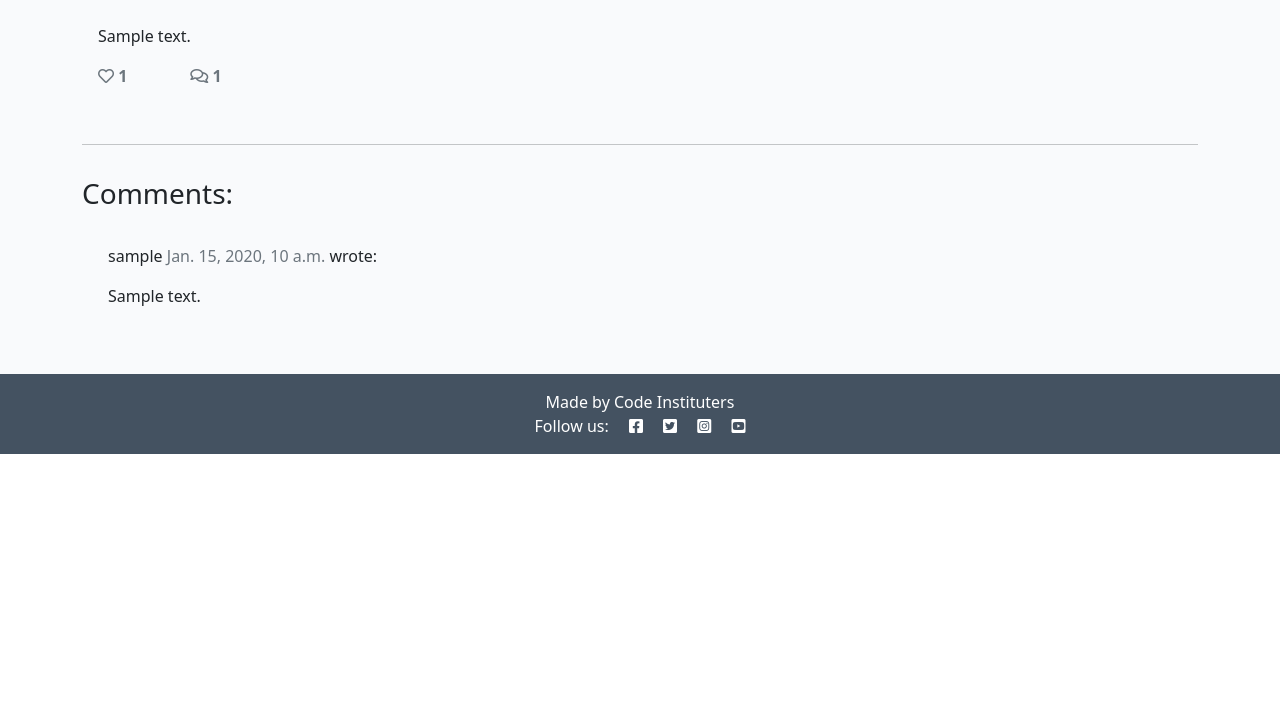
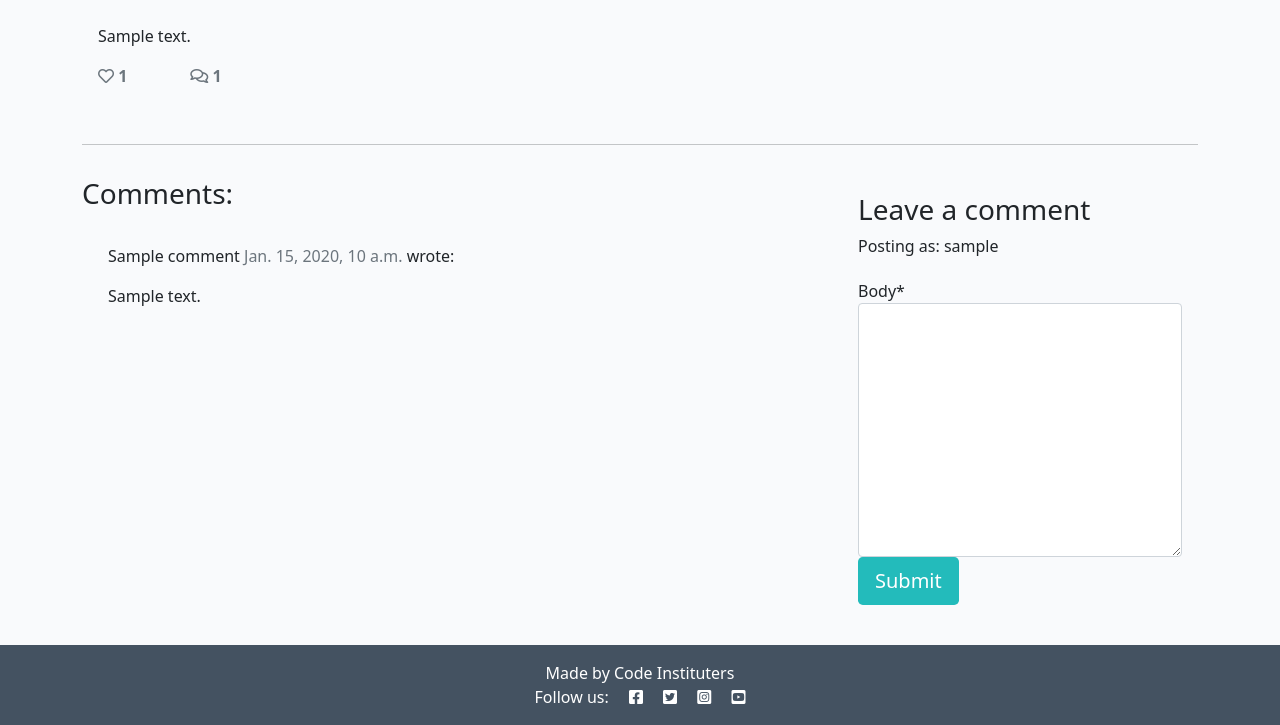
Before and after one commit to Wings30306/django-blog-with-cheatsheet, a Django app: a page that uses templates/post_detail.html in a window 1280 px wide. Shown: the part 348-1073 px from the top of the page. Before the commit the page ends 802 px from the top, so only its background shows below. Run offline with Django 3.2, Linux system fonts and the light colour scheme; a user stored in the database is signed in; tables that the repository leaves empty hold one stand-in row (values such as "Sample post"); some libraries are stand-ins or nearby versions.

Commit message:
Add functionality to allow users to comment

```diff
--- a/blog_from_cheatsheet/settings.py
+++ b/blog_from_cheatsheet/settings.py
@@ -50,6 +50,7 @@
     'django.contrib.staticfiles',
     'cloudinary',
     'django_summernote',
+    'crispy_forms',
     'cheatsheet_blog',
 ]
 
@@ -57,6 +58,8 @@
 
 LOGIN_REDIRECT_URL = '/'
 LOGOUT_REDIRECT_URL = '/'
+
+CRISPY_TEMPLATE_PACK = 'bootstrap4'
 
 MIDDLEWARE = [
     'django.middleware.security.SecurityMiddleware',
--- /dev/null
+++ b/cheatsheet_blog/forms.py
@@ -0,0 +1,8 @@
+from .models import Comment
+from django import forms
+
+
+class CommentForm(forms.ModelForm):
+    class Meta:
+        model = Comment
+        fields = ('body',)
--- a/cheatsheet_blog/models.py
+++ b/cheatsheet_blog/models.py
@@ -48,7 +48,7 @@
     """
     post = models.ForeignKey(Post, on_delete=models.CASCADE,
                              related_name="comments")
-    name = models.ForeignKey(User, on_delete=models.CASCADE)
+    name = models.CharField(max_length=100)
     email = models.EmailField()
     body = models.TextField()
     created_on = models.DateTimeField(auto_now_add=True)
--- a/cheatsheet_blog/views.py
+++ b/cheatsheet_blog/views.py
@@ -1,6 +1,7 @@
 from django.shortcuts import render, get_object_or_404
 from django.views import generic
 from .models import Post
+from .forms import CommentForm
 
 
 class PostList(generic.ListView):
@@ -15,7 +16,7 @@
     def get(self, request, slug, *args, **kwargs):
         queryset = Post.objects.filter(status=1)
         post = get_object_or_404(queryset, slug=slug)
-        comments=post.comments.filter(approved=True).order_by('created_on')
+        comments = post.comments.filter(approved=True).order_by('created_on')
         liked = False
         if post.likes.filter(id=self.request.user.id).exists():
             liked = True
@@ -26,6 +27,38 @@
             {
                 "post": post,
                 "comments": comments,
-                "liked": liked
+                "commented": False,
+                "liked": liked,
+                "comment_form": CommentForm()
             },
         )
+
+    def post(self, request, slug, *args, **kwargs):
+        queryset = Post.objects.filter(status=1)
+        post = get_object_or_404(queryset, slug=slug)
+        comments = post.comments.filter(approved=True).order_by('created_on')
+        liked = False
+        if post.likes.filter(id=self.request.user.id).exists():
+            liked = True
+        comment_form = CommentForm(data=request.POST)
+
+        if comment_form.is_valid():
+            comment_form.instance.email = request.user.email
+            comment_form.instance.name = request.user.username
+            comment = comment_form.save(commit=False)
+            comment.post = post
+            comment.save()
+        else:
+            comment_form = CommentForm()
+
+        return render(
+            request,
+            "post_detail.html",
+            {
+                "post": post,
+                "comments": comments,
+                "commented": True,
+                "liked": liked,
+                "comment_form": CommentForm()
+            },
+        )
--- a/templates/post_detail.html
+++ b/templates/post_detail.html
@@ -1,4 +1,6 @@
 {% extends 'base.html' %} {% block content %}
+
+{% load crispy_forms_tags %}
 
 <div class="masthead">
     <div class="container">
@@ -78,6 +80,21 @@
         <div class="col-md-4 card mb-4  mt-3 ">
             <div class="card-body">
                 <!-- For later -->
+                {% if commented %}
+                <div class="alert alert-success" role="alert">
+                    Your comment is awaiting approval.
+                </div>
+                {% else %}
+                {% if user.is_authenticated %}
+                <h3>Leave a comment</h3>
+                <p>Posting as: {{ user.username }}</p>
+                <form method="post" style="margin-top: 1.3em">
+                    {{ comment_form | crispy}}
+                    {% csrf_token %}
+                    <button type="submit" class="btn btn-signup btn-lg">Submit</button>
+                </form>
+                {% endif %}
+                {% endif %}
             </div>
         </div>
     </div>
```
Also changed, not shown: cheatsheet_blog/migrations/0002_alter_comment_name.py (added).
